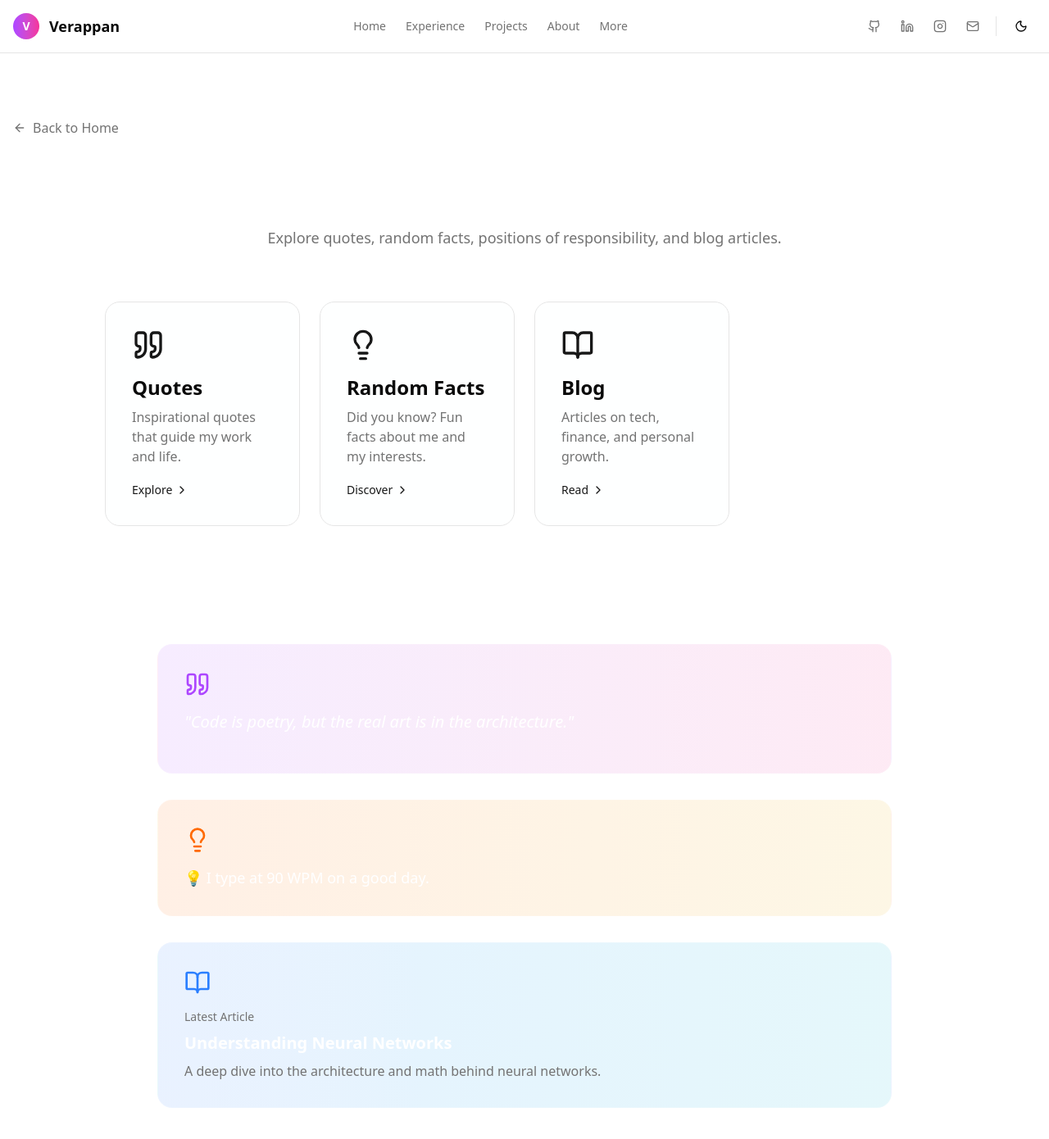
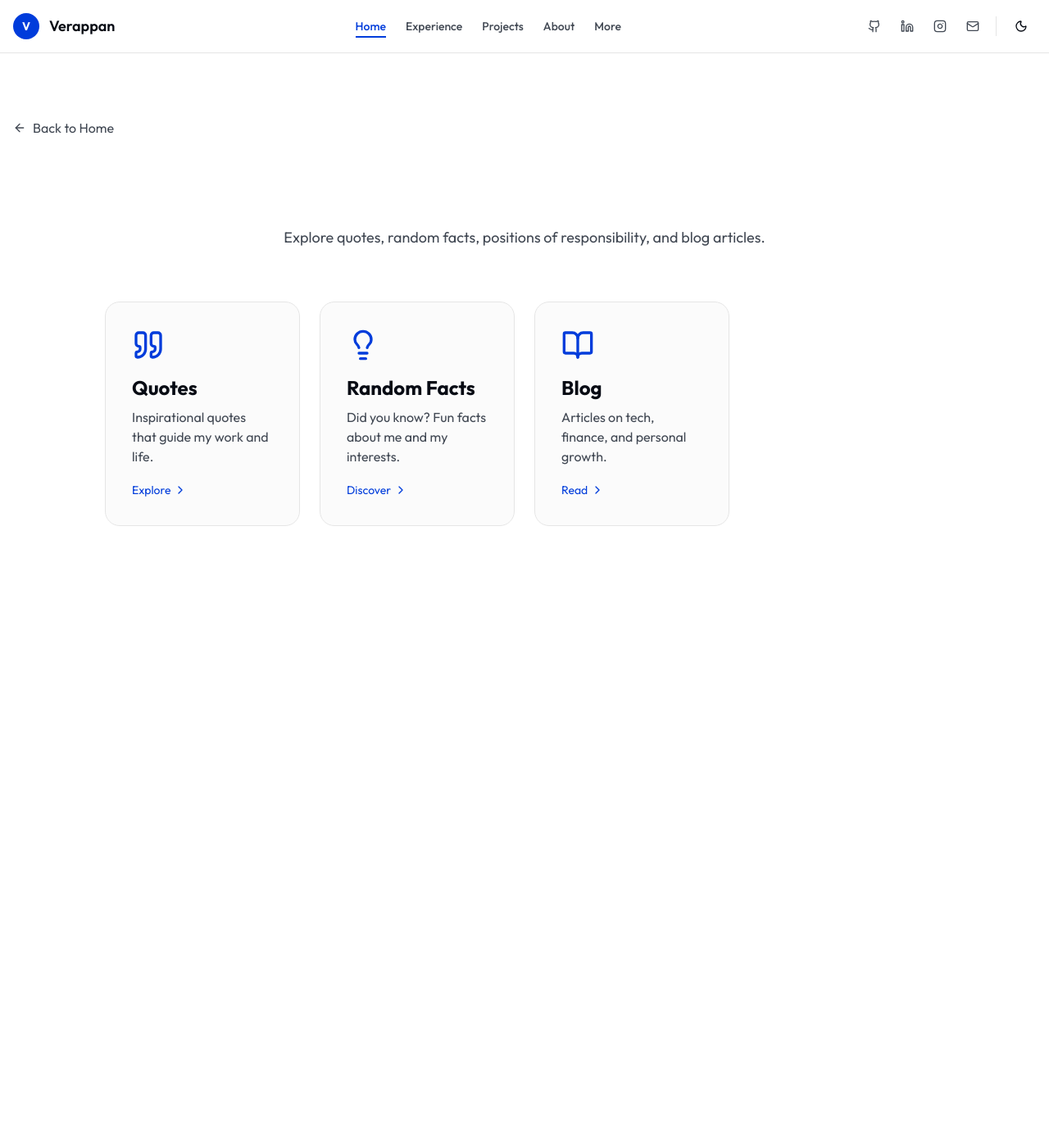
Before and after one commit to Verappansm/portfolio-new, a Next.js app: page /more in a window 1280 px wide. Shown: the top 1390 px of the page at 82% size. After the commit the page ends 864 px from the top, so only its background shows below. Built offline with nearby package versions, Linux system fonts and the light colour scheme.

Commit message:
version for check

```diff
--- a/app/globals.css
+++ b/app/globals.css
@@ -6,7 +6,7 @@
 @theme inline {
   --color-background: var(--background);
   --color-foreground: var(--foreground);
-  --font-sans: var(--font-geist-sans);
+  --font-sans: var(--font-outfit);
   --font-mono: var(--font-geist-mono);
   --color-sidebar-ring: var(--sidebar-ring);
   --color-sidebar-border: var(--sidebar-border);
@@ -49,19 +49,21 @@
 :root {
   --radius: 0.625rem;
   --background: oklch(1 0 0);
-  --foreground: oklch(0.145 0 0);
-  --card: oklch(1 0 0);
-  --card-foreground: oklch(0.145 0 0);
+  --foreground: oklch(0.15 0.02 260);
+  /* Deep Navy/Black */
+  --card: oklch(0.98 0 0);
+  --card-foreground: oklch(0.15 0.02 260);
   --popover: oklch(1 0 0);
-  --popover-foreground: oklch(0.145 0 0);
-  --primary: oklch(0.205 0 0);
-  --primary-foreground: oklch(0.985 0 0);
-  --secondary: oklch(0.97 0 0);
-  --secondary-foreground: oklch(0.205 0 0);
-  --muted: oklch(0.97 0 0);
-  --muted-foreground: oklch(0.556 0 0);
-  --accent: oklch(0.97 0 0);
-  --accent-foreground: oklch(0.205 0 0);
+  --popover-foreground: oklch(0.15 0.02 260);
+  --primary: oklch(0.45 0.25 260);
+  /* Vibrant Royal Blue */
+  --primary-foreground: oklch(1 0 0);
+  --secondary: oklch(0.95 0.01 260);
+  --secondary-foreground: oklch(0.15 0.02 260);
+  --muted: oklch(0.95 0.01 260);
+  --muted-foreground: oklch(0.4 0.02 260);
+  --accent: oklch(0.95 0.01 260);
+  --accent-foreground: oklch(0.45 0.25 260);
   --destructive: oklch(0.577 0.245 27.325);
   --border: oklch(0.922 0 0);
   --input: oklch(0.922 0 0);
@@ -82,20 +84,22 @@
 }
 
 .dark {
-  --background: oklch(0.145 0 0);
-  --foreground: oklch(0.985 0 0);
-  --card: oklch(0.205 0 0);
-  --card-foreground: oklch(0.985 0 0);
-  --popover: oklch(0.205 0 0);
-  --popover-foreground: oklch(0.985 0 0);
-  --primary: oklch(0.922 0 0);
-  --primary-foreground: oklch(0.205 0 0);
-  --secondary: oklch(0.269 0 0);
-  --secondary-foreground: oklch(0.985 0 0);
-  --muted: oklch(0.269 0 0);
-  --muted-foreground: oklch(0.708 0 0);
-  --accent: oklch(0.269 0 0);
-  --accent-foreground: oklch(0.985 0 0);
+  --background: oklch(0.1 0.02 260);
+  /* Deep Navy/Indigo Black */
+  --foreground: oklch(0.98 0 0);
+  --card: oklch(0.15 0.03 260);
+  --card-foreground: oklch(0.98 0 0);
+  --popover: oklch(0.1 0.02 260);
+  --popover-foreground: oklch(0.98 0 0);
+  --primary: oklch(0.7 0.25 280);
+  /* Vibrant Purple/Violet */
+  --primary-foreground: oklch(0.1 0.02 260);
+  --secondary: oklch(0.15 0.03 260);
+  --secondary-foreground: oklch(0.98 0 0);
+  --muted: oklch(0.15 0.03 260);
+  --muted-foreground: oklch(0.6 0.02 260);
+  --accent: oklch(0.15 0.03 260);
+  --accent-foreground: oklch(0.7 0.25 280);
   --destructive: oklch(0.704 0.191 22.216);
   --border: oklch(1 0 0 / 10%);
   --input: oklch(1 0 0 / 15%);
--- a/app/layout.tsx
+++ b/app/layout.tsx
@@ -1,18 +1,13 @@
 import type { Metadata } from "next";
-import { Geist, Geist_Mono } from "next/font/google";
+import { Outfit } from "next/font/google";
 import "./globals.css";
 import { ThemeProvider } from "@/components/theme-provider";
 import { Navbar } from "@/components/navbar";
 import { GlobalBackground } from "@/components/global-background";
 
-const geistSans = Geist({
-  variable: "--font-geist-sans",
+const outfit = Outfit({
   subsets: ["latin"],
-});
-
-const geistMono = Geist_Mono({
-  variable: "--font-geist-mono",
-  subsets: ["latin"],
+  variable: "--font-outfit",
 });
 
 export const metadata: Metadata = {
@@ -28,7 +23,7 @@ export default function RootLayout({
   return (
     <html lang="en" suppressHydrationWarning>
       <body
-        className={`${geistSans.variable} ${geistMono.variable} antialiased`}
+        className={`${outfit.variable} font-sans antialiased`}
       >
         <ThemeProvider
           attribute="class"
--- a/app/more/page.tsx
+++ b/app/more/page.tsx
@@ -80,45 +80,7 @@ export default function MorePage() {
                     </Link>
                 </div>
 
-                {/* Quick Preview */}
-                <div className="max-w-4xl mx-auto">
-                    <h2 className="text-2xl font-bold mb-8 text-center text-white">Quick Preview</h2>
 
-                    {/* Random Quote */}
-                    <motion.div
-                        initial={{ opacity: 0 }}
-                        animate={{ opacity: 1 }}
-                        transition={{ delay: 0.4 }}
-                        className="p-8 rounded-2xl bg-gradient-to-r from-purple-500/10 to-pink-500/10 border border-white/10 backdrop-blur-sm mb-8"
-                    >
-                        <Quote className="h-8 w-8 mb-4 text-purple-500" />
-                        <p className="text-xl italic mb-4 text-white">"{quotes[Math.floor(Math.random() * quotes.length)]}"</p>
-                    </motion.div>
-
-                    {/* Random Fact */}
-                    <motion.div
-                        initial={{ opacity: 0 }}
-                        animate={{ opacity: 1 }}
-                        transition={{ delay: 0.5 }}
-                        className="p-8 rounded-2xl bg-gradient-to-r from-orange-500/10 to-yellow-500/10 border border-white/10 backdrop-blur-sm mb-8"
-                    >
-                        <Lightbulb className="h-8 w-8 mb-4 text-orange-500" />
-                        <p className="text-lg text-white">💡 {randomFacts[Math.floor(Math.random() * randomFacts.length)]}</p>
-                    </motion.div>
-
-                    {/* Latest Blog */}
-                    <motion.div
-                        initial={{ opacity: 0 }}
-                        animate={{ opacity: 1 }}
-                        transition={{ delay: 0.6 }}
-                        className="p-8 rounded-2xl bg-gradient-to-r from-blue-500/10 to-cyan-500/10 border border-white/10 backdrop-blur-sm"
-                    >
-                        <BookOpen className="h-8 w-8 mb-4 text-blue-500" />
-                        <p className="text-sm text-muted-foreground mb-2">Latest Article</p>
-                        <h3 className="text-xl font-bold mb-2 text-white">{blogs[0].title}</h3>
-                        <p className="text-muted-foreground">{blogs[0].excerpt}</p>
-                    </motion.div>
-                </div>
             </div>
         </main>
     );
--- a/app/page.tsx
+++ b/app/page.tsx
@@ -48,14 +48,7 @@ function HeroSection() {
           <div className="flex flex-col lg:flex-row items-center justify-between gap-12">
             {/* Left: Text Content */}
             <div className="flex-1 text-center lg:text-left">
-              <motion.p
-                initial={{ opacity: 0, y: 20 }}
-                animate={{ opacity: 1, y: 0 }}
-                transition={{ duration: 0.5 }}
-                className="text-muted-foreground mb-4"
-              >
-                Hi there 👋
-              </motion.p>
+
               <motion.h1
                 initial={{ opacity: 0, y: 20 }}
                 animate={{ opacity: 1, y: 0 }}
--- a/components/navbar.tsx
+++ b/components/navbar.tsx
@@ -1,13 +1,49 @@
 "use client";
 
-import React from "react";
+import React, { useEffect, useState } from "react";
 import Link from "next/link";
 import { Github, Linkedin, Instagram, Mail } from "lucide-react";
 import { ThemeToggle } from "@/components/theme-toggle";
 import { cn } from "@/lib/utils";
 import { profileData } from "@/lib/data";
+import { motion } from "framer-motion";
 
 export function Navbar({ className }: { className?: string }) {
+    const [activeSection, setActiveSection] = useState("home");
+
+    useEffect(() => {
+        const sections = ["home", "experience", "projects", "about"];
+        const observerOptions = {
+            root: null,
+            rootMargin: "-20% 0px -70% 0px",
+            threshold: 0,
+        };
+
+        const observerCallback = (entries: IntersectionObserverEntry[]) => {
+            entries.forEach((entry) => {
+                if (entry.isIntersecting) {
+                    setActiveSection(entry.target.id);
+                }
+            });
+        };
+
+        const observer = new IntersectionObserver(observerCallback, observerOptions);
+
+        sections.forEach((id) => {
+            const element = document.getElementById(id);
+            if (element) observer.observe(element);
+        });
+
+        return () => observer.disconnect();
+    }, []);
+
+    const navLinks = [
+        { name: "Home", href: "/#home", id: "home" },
+        { name: "Experience", href: "/#experience", id: "experience" },
+        { name: "Projects", href: "/#projects", id: "projects" },
+        { name: "About", href: "/#about", id: "about" },
+    ];
+
     return (
         <header
             className={cn(
@@ -19,30 +55,41 @@ export function Navbar({ className }: { className?: string }) {
                 <div className="flex items-center justify-between h-16">
                     {/* Left: Logo + Name */}
                     <div className="flex items-center gap-3">
-                        {/* Logo placeholder */}
-                        <div className="w-8 h-8 rounded-full bg-gradient-to-r from-purple-500 to-pink-500 flex items-center justify-center text-white font-bold text-sm">
+                        <div className="w-8 h-8 rounded-full bg-primary flex items-center justify-center text-primary-foreground font-bold text-sm">
                             V
                         </div>
-                        <Link href="/" className="font-semibold text-lg">
+                        <Link href="/" className="font-semibold text-lg hover:text-primary transition-colors">
                             {profileData.name}
                         </Link>
                     </div>
 
                     {/* Center: Navigation Links */}
                     <nav className="hidden md:flex items-center gap-6">
-                        <Link href="/#home" className="text-sm text-muted-foreground hover:text-foreground transition-colors">
-                            Home
-                        </Link>
-                        <Link href="/#experience" className="text-sm text-muted-foreground hover:text-foreground transition-colors">
-                            Experience
-                        </Link>
-                        <Link href="/#projects" className="text-sm text-muted-foreground hover:text-foreground transition-colors">
-                            Projects
-                        </Link>
-                        <Link href="/#about" className="text-sm text-muted-foreground hover:text-foreground transition-colors">
-                            About
-                        </Link>
-                        <Link href="/more" className="text-sm text-muted-foreground hover:text-foreground transition-colors">
+                        {navLinks.map((link) => (
+                            <Link
+                                key={link.id}
+                                href={link.href}
+                                className={cn(
+                                    "text-sm font-medium transition-colors relative group",
+                                    activeSection === link.id
+                                        ? "text-primary"
+                                        : "text-muted-foreground hover:text-foreground"
+                                )}
+                            >
+                                {link.name}
+                                {activeSection === link.id && (
+                                    <motion.div
+                                        layoutId="activeNav"
+                                        className="absolute -bottom-1 left-0 right-0 h-0.5 bg-primary"
+                                        transition={{ type: "spring", stiffness: 380, damping: 30 }}
+                                    />
+                                )}
+                            </Link>
+                        ))}
+                        <Link
+                            href="/more"
+                            className="text-sm font-medium text-muted-foreground hover:text-foreground transition-colors"
+                        >
                             More
                         </Link>
                     </nav>
--- a/lib/data.ts
+++ b/lib/data.ts
@@ -9,10 +9,10 @@ export const profileData = {
     bio: "Software Developer, Finance Enthusiast, and AI Engineer with a passion for building impactful solutions.",
     roles: ["Software Developer", "Finance Enthusiast", "AI Engineer"],
     socials: {
-        linkedin: "https://linkedin.com/in/verappan",
-        github: "https://github.com/verappan",
-        instagram: "https://instagram.com/verappan",
-        email: "mailto:verappan@example.com",
+        linkedin: "https://www.linkedin.com/in/verappansm/",
+        github: "https://github.com/Verappansm",
+        instagram: "https://www.instagram.com/_._verappan_._/",
+        email: "mailto:smverappan@gmail.com",
     },
 };
 
```
Also changed, not shown: components/footer.tsx (+5 -70 lines).
